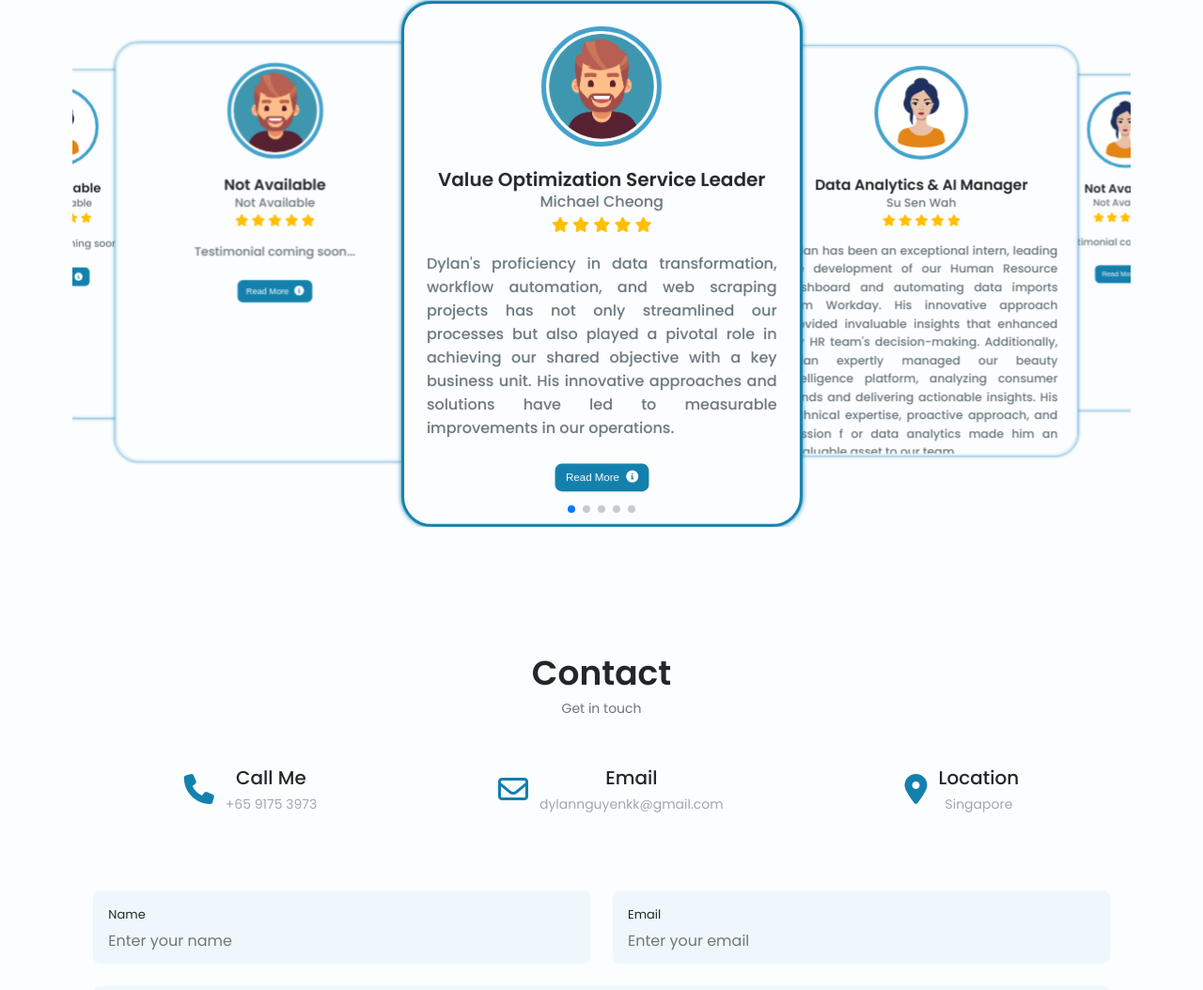
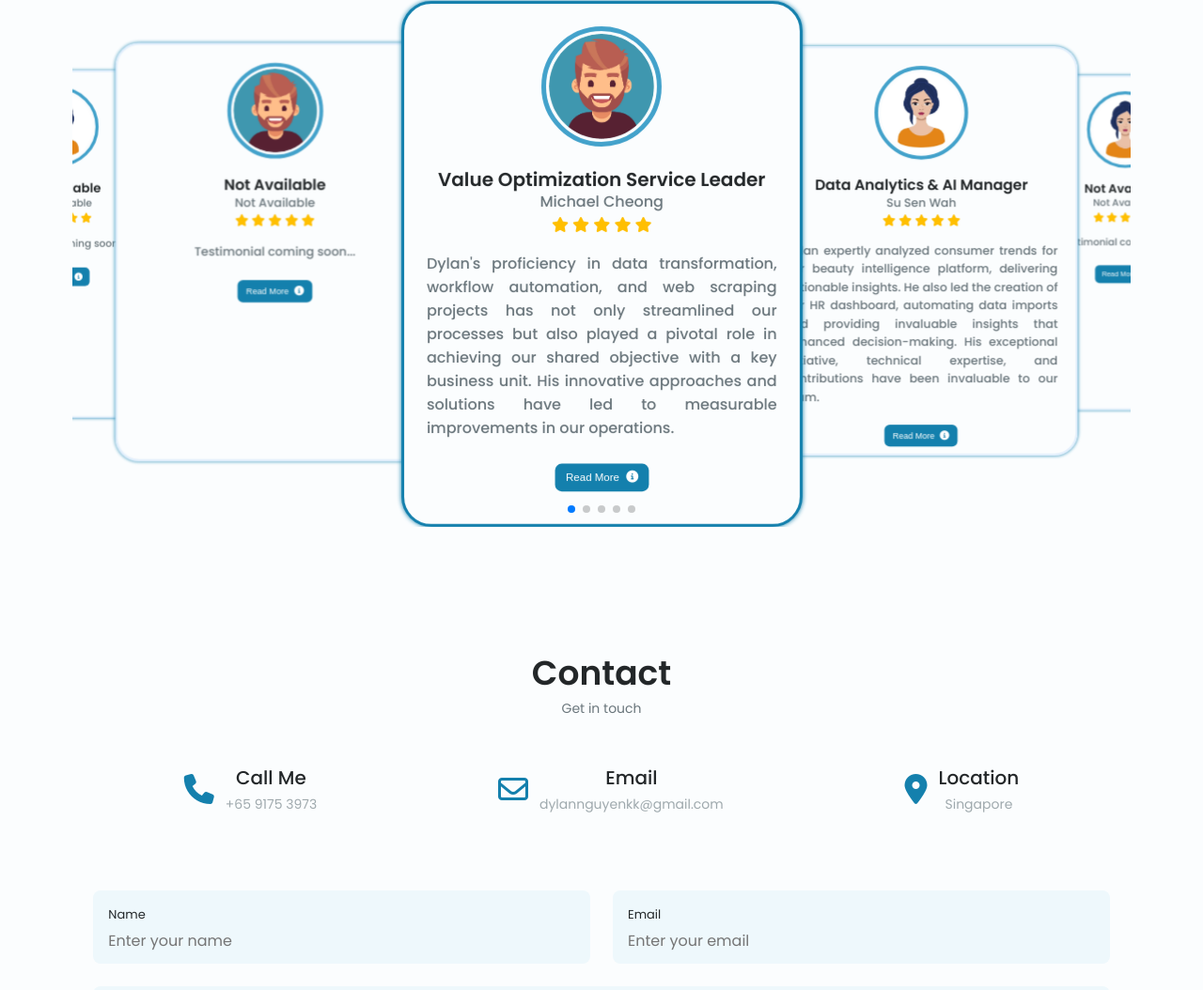
Before and after one commit to DylanNguyen2111/My_Portfolio, a plain HTML site: page index.html in a window 1280 px wide. Shown: the part 5554-6608 px from the top of the page at 94% size. Drawn offline with nearby package versions, Linux system fonts and the light colour scheme.

Commit message:
update testimonial

```diff
--- a/index.html
+++ b/index.html
@@ -713,11 +713,9 @@
                         <i class="fa-solid fa-star testimonial-icon-star"></i>
                         <i class="fa-solid fa-star testimonial-icon-star"></i>
                     </div>
-                    <p class="card__text">Dylan has been an exceptional intern, leading the development of our Human Resource
-                        dashboard and automating data imports from Workday. His innovative approach provided invaluable insights
-                        that enhanced our HR team's decision-making. Additionally, Dylan expertly managed our beauty intelligence platform,
-                        analyzing consumer trends and delivering actionable insights. His technical expertise, proactive approach, and passion f
-                        or data analytics made him an invaluable asset to our team.</p>
+                    <p class="card__text">Dylan expertly analyzed consumer trends for our beauty intelligence platform, delivering actionable insights.
+                        He also led the creation of our HR dashboard, automating data imports and providing invaluable insights that enhanced decision-making.
+                        His exceptional initiative, technical expertise, and contributions have been invaluable to our team.</p>
                     <div class="read-more-button">
                         <a href="https://drive.google.com/file/d/14DBG7gV_WM7IrG1k2bSjz4lVT6tDsdti/view?usp=sharing" target="_blank"  class="tooltip">
                             <button class="button button-flex small-button">
```
